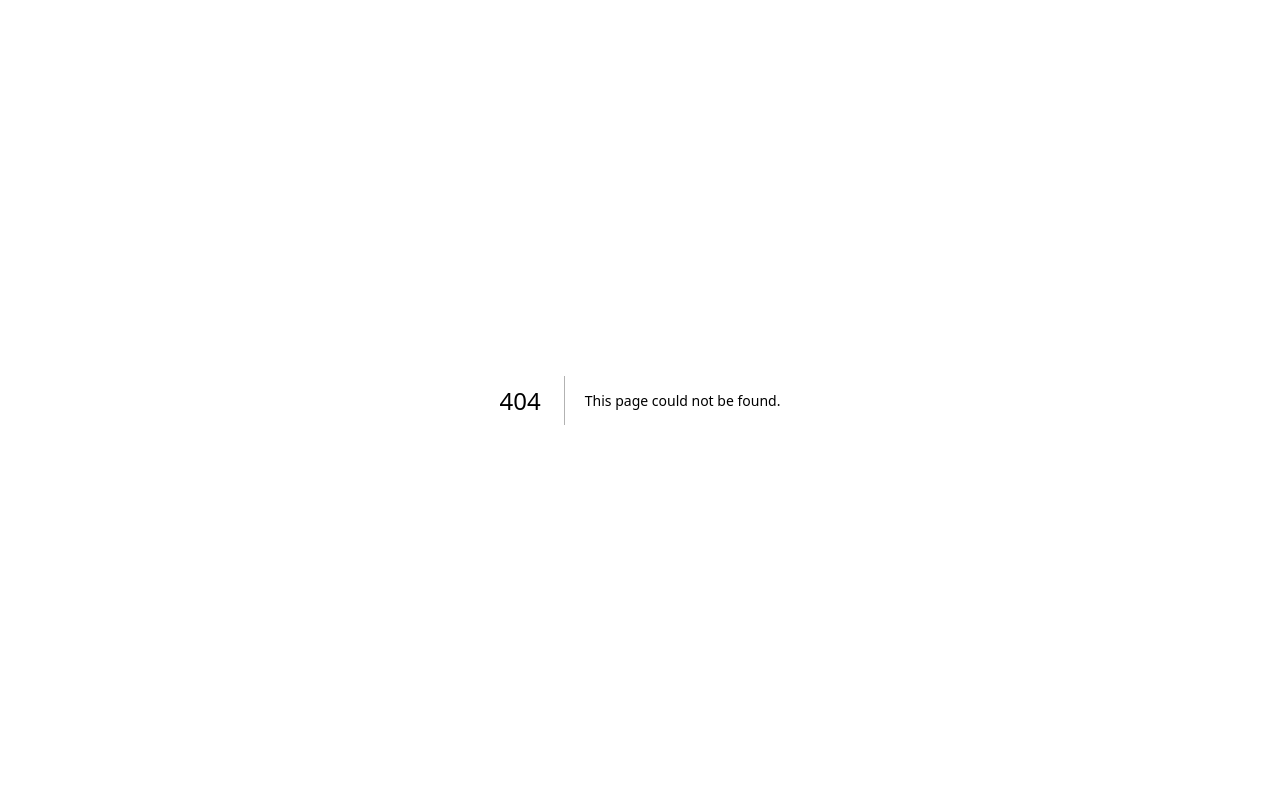
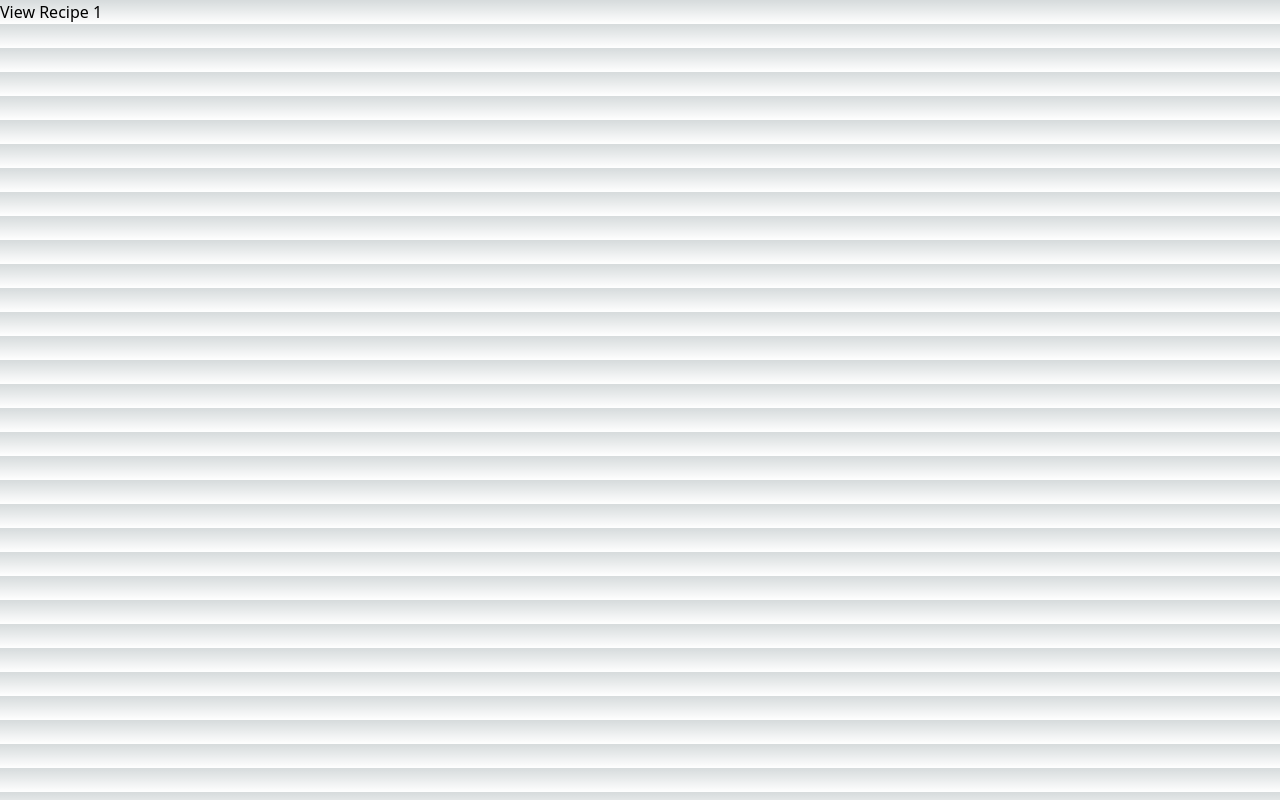
Before and after one commit to EDS435/fall2023, a Next.js app: page /recipes in a window 1280 px wide. Before the commit this address had no page. Built offline with nearby package versions, Linux system fonts and the light colour scheme.

Commit message:
New tabs added

```diff
--- /dev/null
+++ b/src/pages/recipes/index.js
@@ -0,0 +1,15 @@
+import React from 'react';
+import Link from 'next/link';
+
+const RecipeList = () => {
+  return (
+    <div>
+      {/* Recipe List Page Content */}
+      <Link href="/recipes/1">
+        <a>View Recipe 1</a>
+      </Link>
+    </div>
+  );
+};
+
+export default RecipeList;
```
